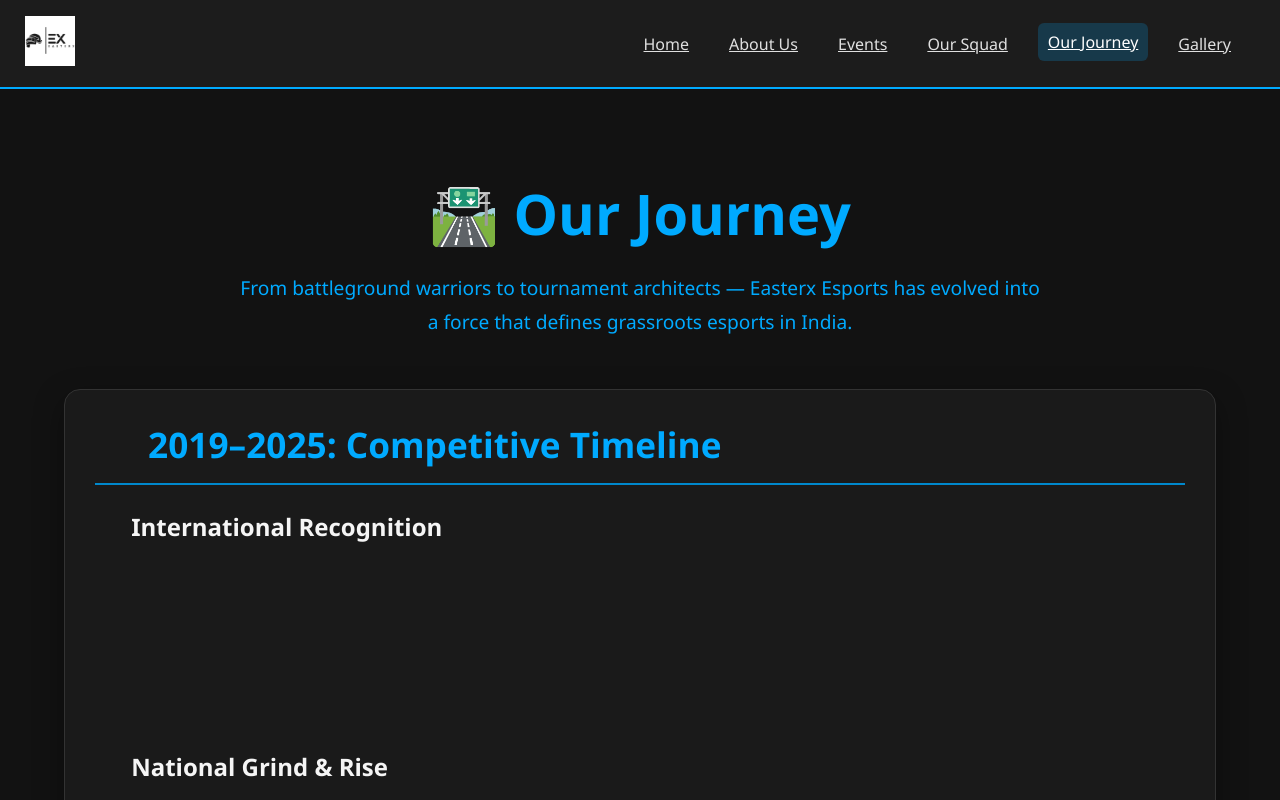
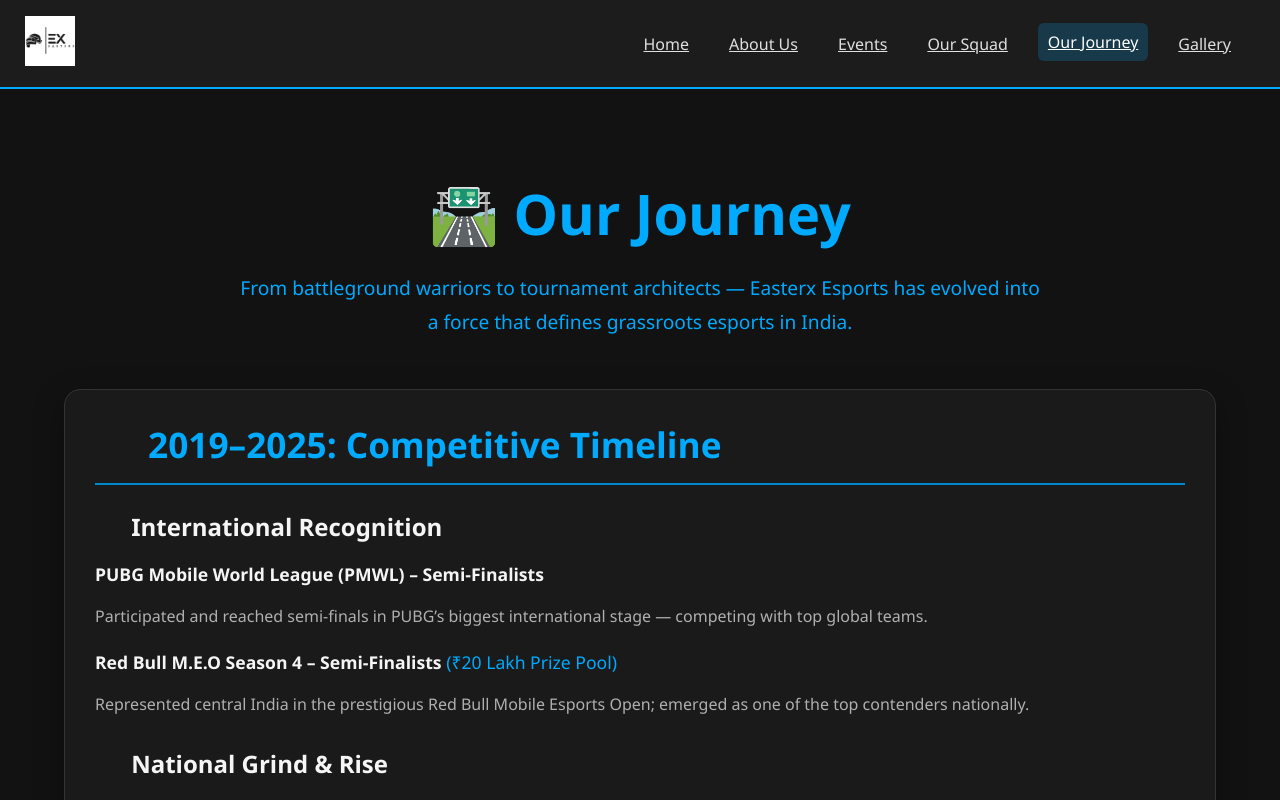
Before and after one commit to Priyank118/easterx_esports, a React (Vite) app: page / in a window 1280 px wide. Both pictures are taken after a click on the link "Our Journey". Shown: the top 800 px of the page. Built offline with nearby package versions, Linux system fonts and the light colour scheme.

Commit message:
Update BgmiJourneyPage.jsx

```diff
--- a/src/pages/BgmiJourneyPage/BgmiJourneyPage.jsx
+++ b/src/pages/BgmiJourneyPage/BgmiJourneyPage.jsx
@@ -103,16 +103,16 @@
                     <h4 className="sub-heading-journey">
                         <span className="emoji-subheading-anim">🏆</span> International Recognition
                     </h4>
-                    <div  className="achievement-block reveal-on-scroll" style={{ transitionDelay: '0.1s' }}>
+                    <div   style={{ transitionDelay: '0.1s' }}>
                         <p className="achievement-title">PUBG Mobile World League (PMWL) – Semi-Finalists</p>
                         <p className="achievement-description">Participated and reached semi-finals in PUBG’s biggest international stage — competing with top global teams.</p>
                     </div>
-                    <div  className="achievement-block reveal-on-scroll" style={{ transitionDelay: '0.2s' }}>
+                    <div   style={{ transitionDelay: '0.2s' }}>
                         <p className="achievement-title">Red Bull M.E.O Season 4 – Semi-Finalists <span style={{ color: 'var(--primary-color)', fontWeight: 'normal' }}>(₹20 Lakh Prize Pool)</span></p>
                         <p className="achievement-description">Represented central India in the prestigious Red Bull Mobile Esports Open; emerged as one of the top contenders nationally.</p>
                     </div>
                 </div>
-                <div ref={el => el && observeElement(el)}  style={{ marginTop: '20px', transitionDelay: '0.2s' }}>
+                <div  style={{ marginTop: '20px', transitionDelay: '0.2s' }}>
                     <h4 className="sub-heading-journey"><span className="emoji-subheading-anim">⚔️</span> National Grind & Rise</h4>
                     <ul style={{ listStyleType: 'none', paddingLeft: '0', fontSize: '1.05em', marginBottom: '15px' }}>
                         {renderListItems(['Progressed from T3 Scrims to Semi T1 Levels, competing in high-tier lobbies with India\'s rising teams.', 'Invited to exclusive showdowns and custom rooms hosted by top esports organizations across India.', 'Finalists and semi-finalists in multiple mid-tier BGMI and PUBG tournaments, especially during the ban waves and revival stages.'], 100)}
@@ -129,11 +129,11 @@
                 </div>
                 <div  style={{ marginTop: '20px', transitionDelay: '0.2s' }}>
                     <h4 className="sub-heading-journey"><span className="emoji-subheading-anim">🏫</span> LAN Legacy at Citronics</h4>
-                    <div  className="achievement-block reveal-on-scroll" style={{ transitionDelay: '0.1s' }}>
+                    <div   style={{ transitionDelay: '0.1s' }}>
                         <p className="achievement-title"> Citronics 2K24 </p>
                         <p className="achievement-description">Hosted Central India’s first-ever college LAN event with over 70+ BGMI players, Free Fire customs, and audience footfall of 5,000+. Managed technical infrastructure, APNs, local networking, and smooth scheduling.</p>
                     </div>
-                    <div  className="achievement-block reveal-on-scroll" style={{ transitionDelay: '0.2s' }}>
+                    <div   style={{ transitionDelay: '0.2s' }}>
                         <p className="achievement-title">Citronics 2K25 <span style={{ fontWeight: 'normal', color: 'var(--text-color-muted)', fontSize: '0.9em' }}>– Organized in collaboration with Krafton India Esports as part of the Krafton College Campus Tour, featuring:</span></p>
                         <ul style={{ listStyleType: 'none', paddingLeft: '0', marginBottom: '15px' }}>{renderIconListItems(['🎮 BGMI (LAN Finals – 16 Teams)', '⚔️ Road to Valor (1v1)', '🏏 Real Cricket 24', '🔫 Bullet Echo Leaderboard', '🍪 Cookie Run India'], 100)}</ul>
                     </div>
@@ -149,7 +149,7 @@
             <div ref={roadAheadSectionRef}  style={{ ...sectionBlockStyle, transitionDelay: '0.15s' }}>
                 <h3 className="section-heading-journey"><span className="emoji-heading-anim">🎯</span> The Road Ahead – 2025 & Beyond</h3>
                 <ul style={{ listStyleType: 'none', paddingLeft: '0', fontSize: '1.05em', marginBottom: '15px' }}>{renderListItems(['Hosting monthly BGMI/Free Fire tournaments with ₹10K–₹50K prize pools.', 'Expanding our community server to 1,000+ active users.', 'Launching Easterx Creator Program to support casters, editors & streamers.', 'Partnering with colleges and indie studios to bring game-dev and esports under one roof.', 'Planning a “Central India Esports Championship” — a LAN + Online hybrid league.'], 100)}</ul>
-                <p ref={el => el && observeElement(el)} className="reveal-on-scroll" style={{ ...quoteBlockStyle, transitionDelay: '0.2s' }}>“We are not just chasing circles; we’re creating them.”</p>
+                <p  style={{ ...quoteBlockStyle, transitionDelay: '0.2s' }}>“We are not just chasing circles; we’re creating them.”</p>
             </div>
 
             <div ref={ctaSectionRef}  style={{ ...sectionBlockStyle, background: 'var(--card-color)', textAlign: 'center', transitionDelay: '0.1s' }}>
```
